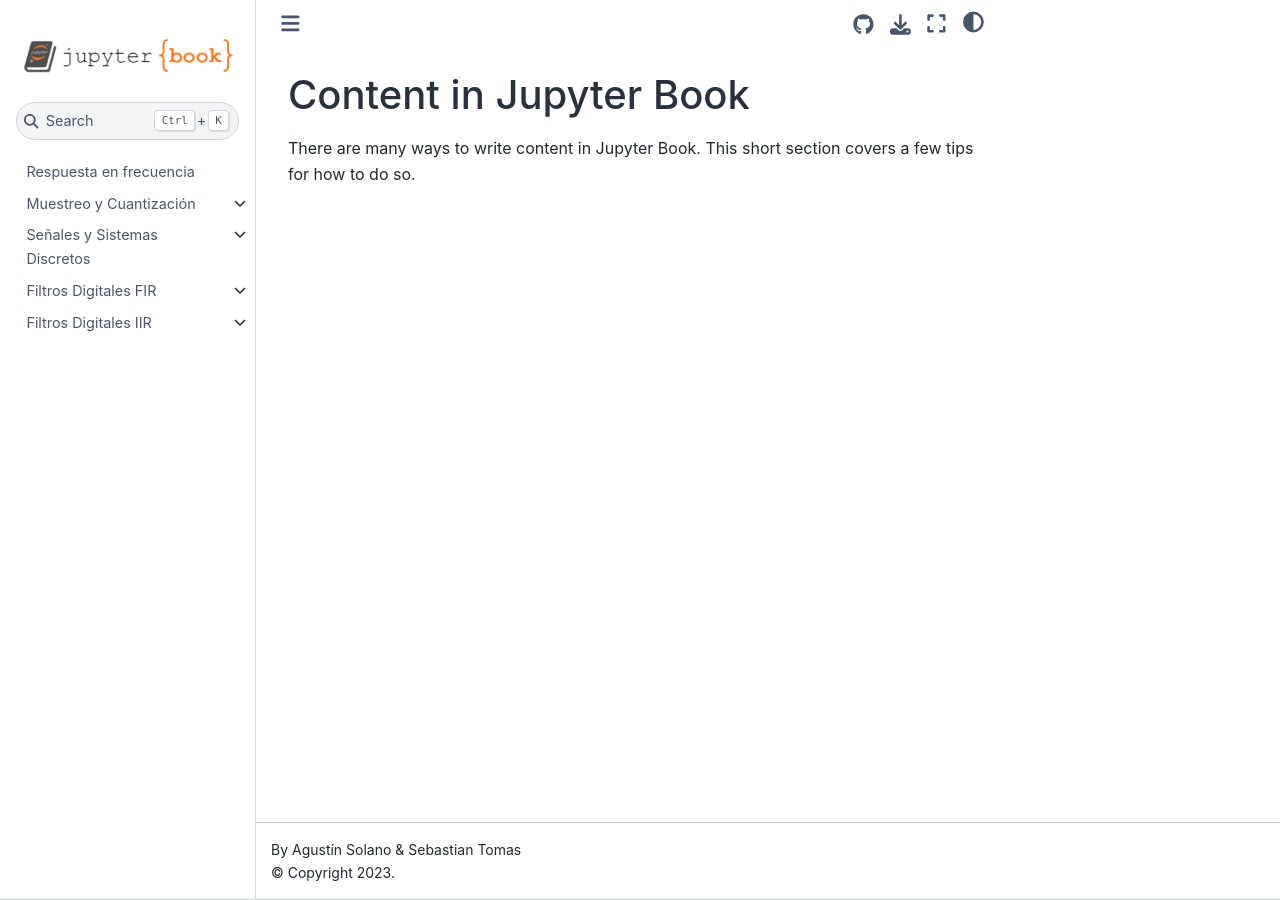
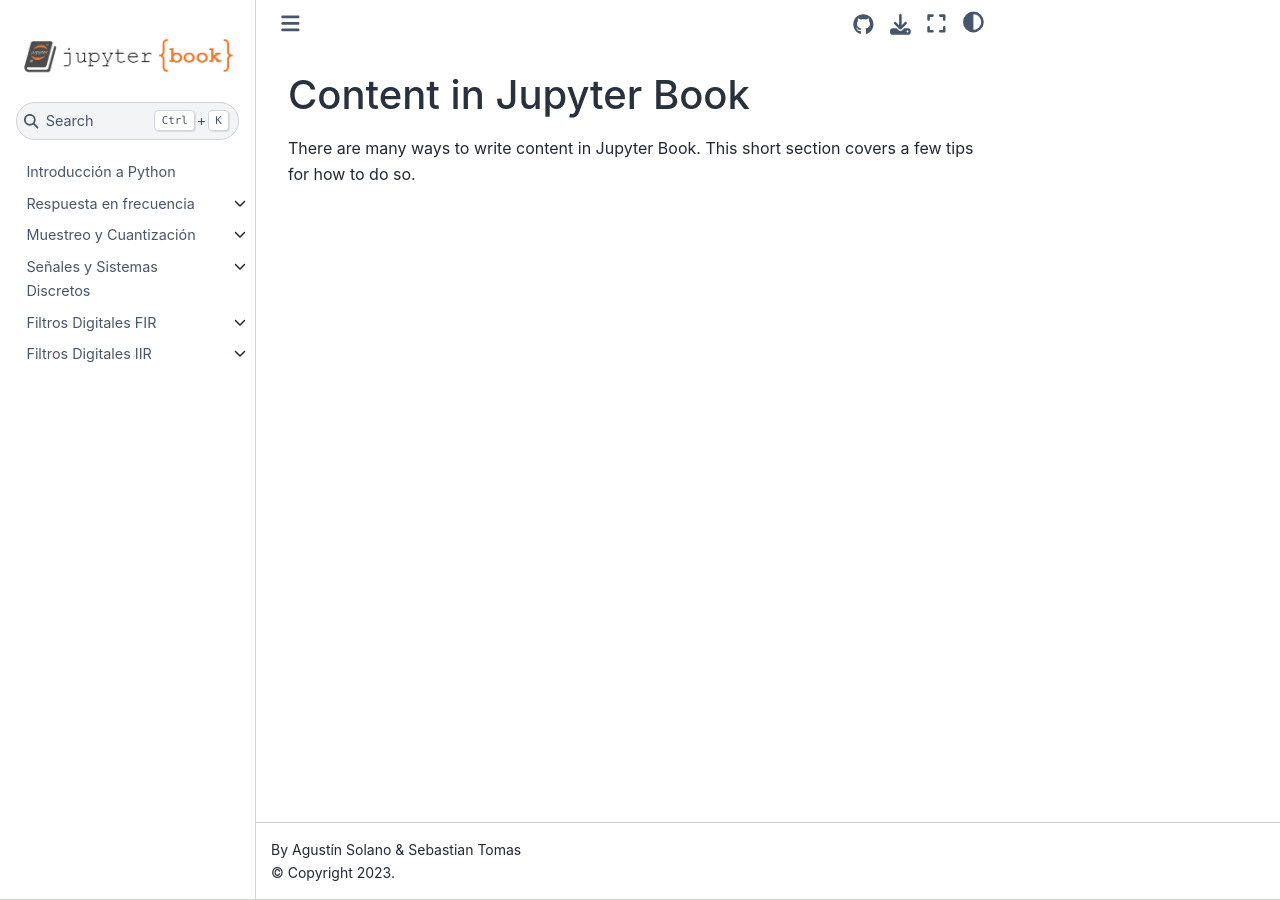
Before and after one commit to AgustinSolano/SyS_scriptsbook, a Jupyter Book: the page built from md_scripts/content.md, in a window 1280 px wide. Built offline with Jupyter Book 1.0.4 settings and Sphinx 7.4.7 and the Sphinx Book theme 1.1.4, drawn with Linux system fonts in a browser that asks for light colours; pages that are not in the unit, such as notebooks, are missing from menus.

Commit message:
Update _toc.yml

```diff
--- a/_toc.yml
+++ b/_toc.yml
@@ -1,6 +1,7 @@
 # Table of content
 # Learn more at https://jupyterbook.org/customize/toc.html
 #
+- file: md_scripts/intro_python
 - file: md_scripts/resp_frecuencia
   sections:
     - file: md_scripts/Resp_frec_primer_orden
```
